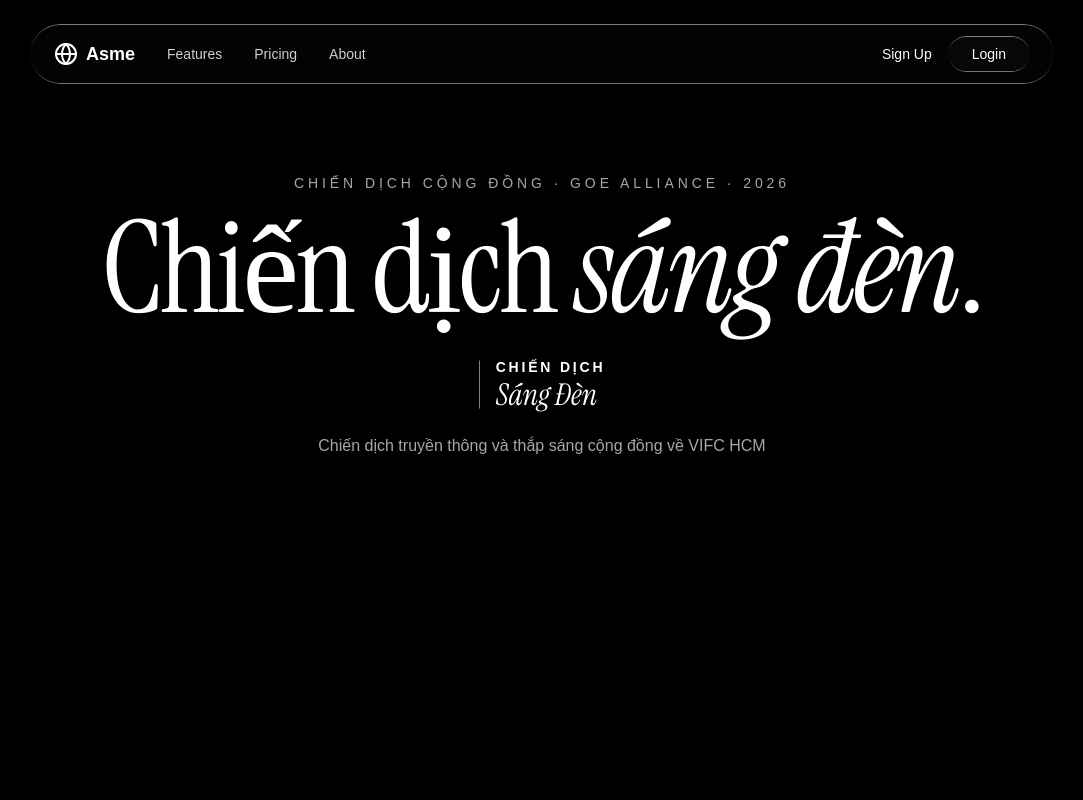
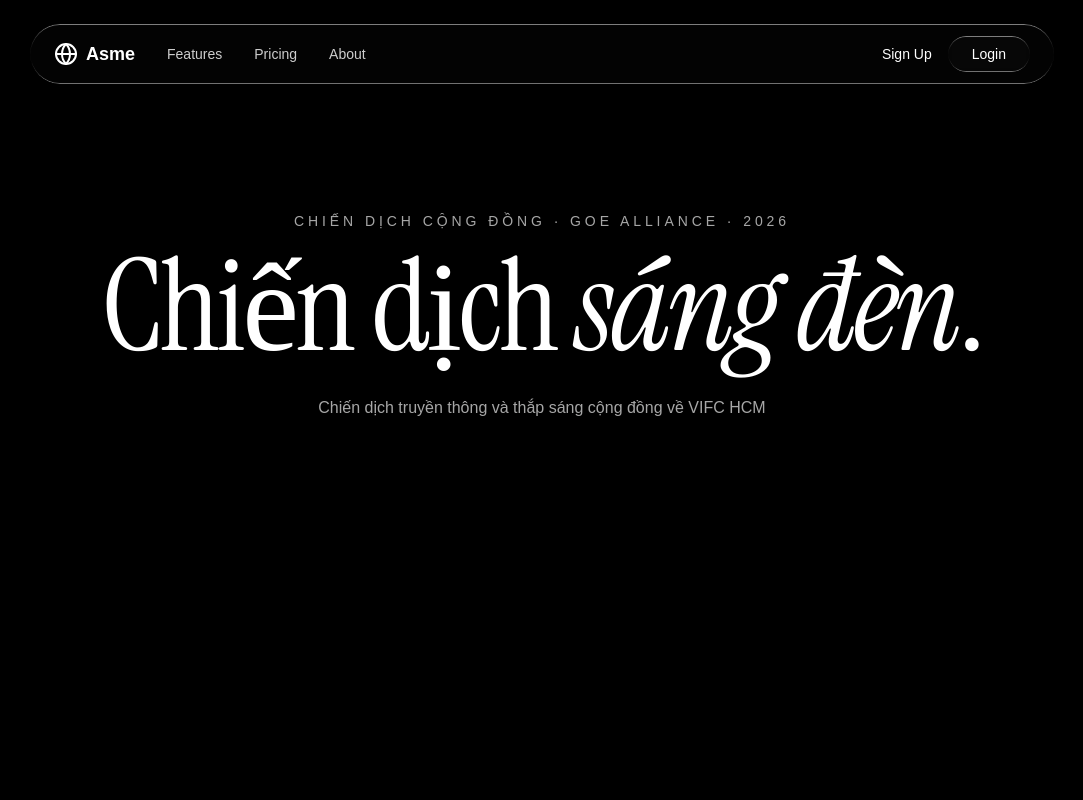
Before and after one commit to baotoan9698/sangden, a Next.js app: page / in a window 1280 px wide. Shown: the top 800 px of the page, without its empty margins (98-1181 px from the left). Built offline with nearby package versions, Linux system fonts and the light colour scheme.

Commit message:
Remove duplicate campaign label

```diff
--- a/app/Index.tsx
+++ b/app/Index.tsx
@@ -80,11 +80,7 @@ export default function Index() {
         <div className="relative z-10 flex flex-1 -translate-y-[20%] flex-col items-center justify-center px-6 py-12 text-center">
           <p className="mb-6 text-xs uppercase tracking-[0.28em] text-white/65 md:text-sm">Chiến dịch cộng đồng · GOE Alliance · 2026</p>
           <h1 className="font-instrument whitespace-nowrap text-7xl leading-[0.82] tracking-tight md:text-8xl lg:text-9xl">Chiến dịch  <em className="italic">sáng đèn</em>.</h1>
-          <div className="mt-9 flex items-center gap-4 text-left">
-            <span className="h-12 w-px bg-white/50" />
-            <div><p className="text-sm font-semibold uppercase tracking-[0.2em]">Chiến Dịch</p><p className="font-instrument text-3xl italic">Sáng Đèn</p></div>
-          </div>
-          <p className="mt-5 max-w-lg text-sm leading-relaxed text-white/65 md:text-base">Chiến dịch truyền thông và thắp sáng cộng đồng về VIFC HCM</p>
+          <p className="mt-9 max-w-lg text-sm leading-relaxed text-white/65 md:text-base">Chiến dịch truyền thông và thắp sáng cộng đồng về VIFC HCM</p>
         </div>
       </section>
       <AboutSection />
```
